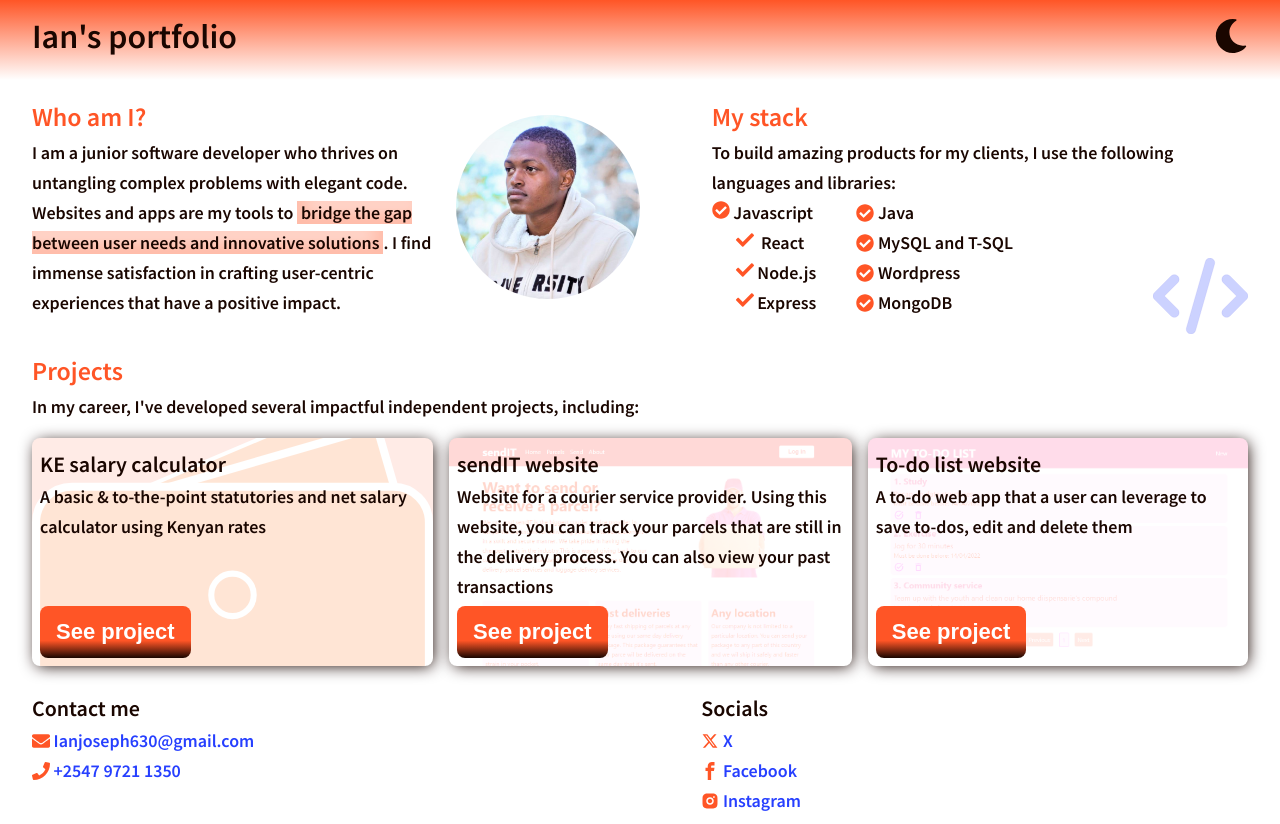
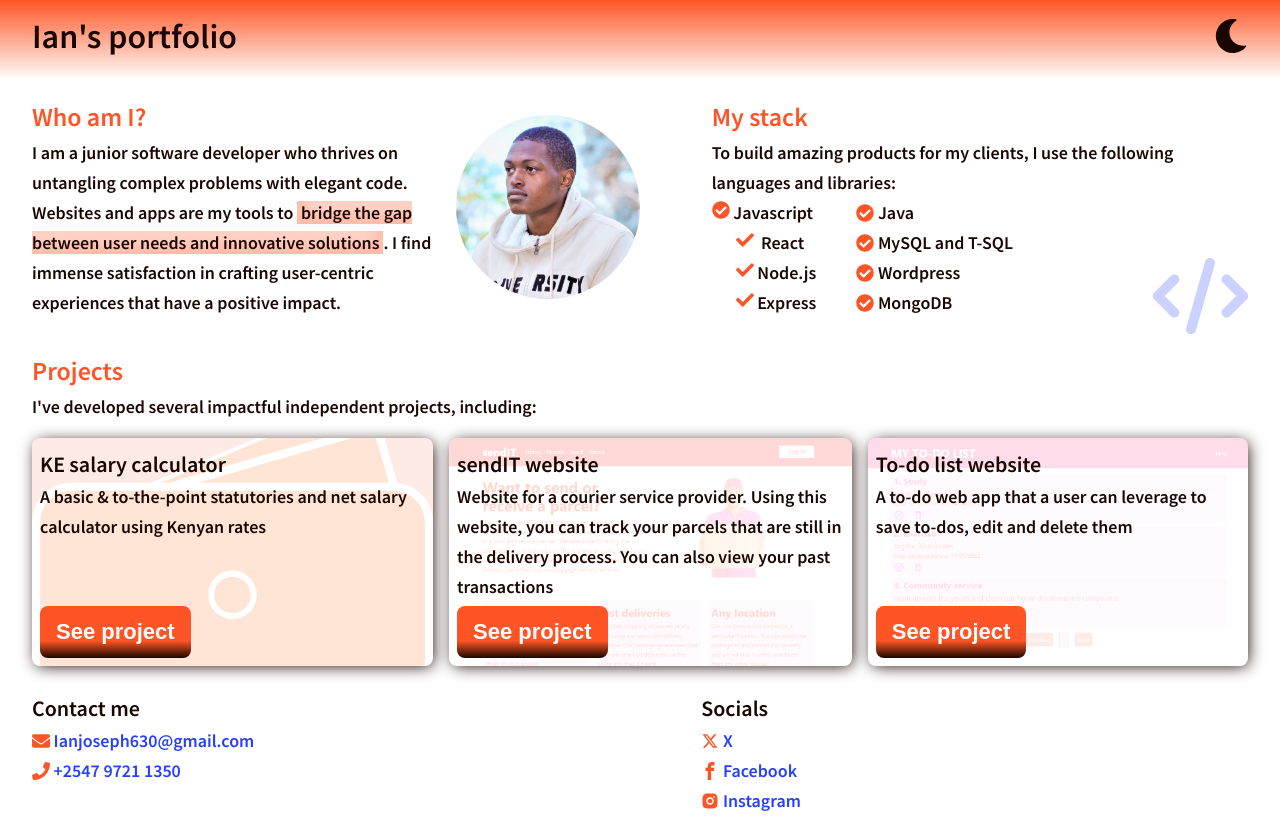
Before and after one commit to IanGathuita/ian-portfolio, a React (Create React App) app: page / in a window 1280 px wide. Built offline with nearby package versions, Linux system fonts and the light colour scheme.

Commit message:
change projects verbiage

```diff
--- a/src/Components/Projects/Projects.jsx
+++ b/src/Components/Projects/Projects.jsx
@@ -44,7 +44,7 @@ const Projects = () => {
     return (
         <section id="projects">
             <h2>Projects</h2>
-            <p>In my career, I've developed several impactful independent projects, including:
+            <p>I've developed several impactful independent projects, including:
             </p>
             <ModalContext.Provider value={{modalHidden, hideModal}}>
                 <div className="projects_list">
```
